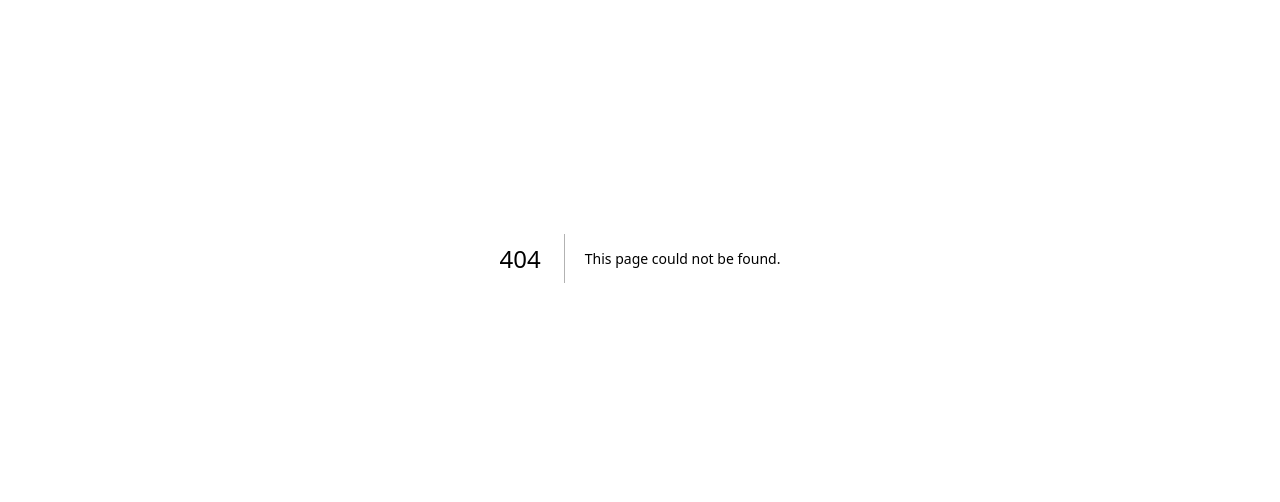
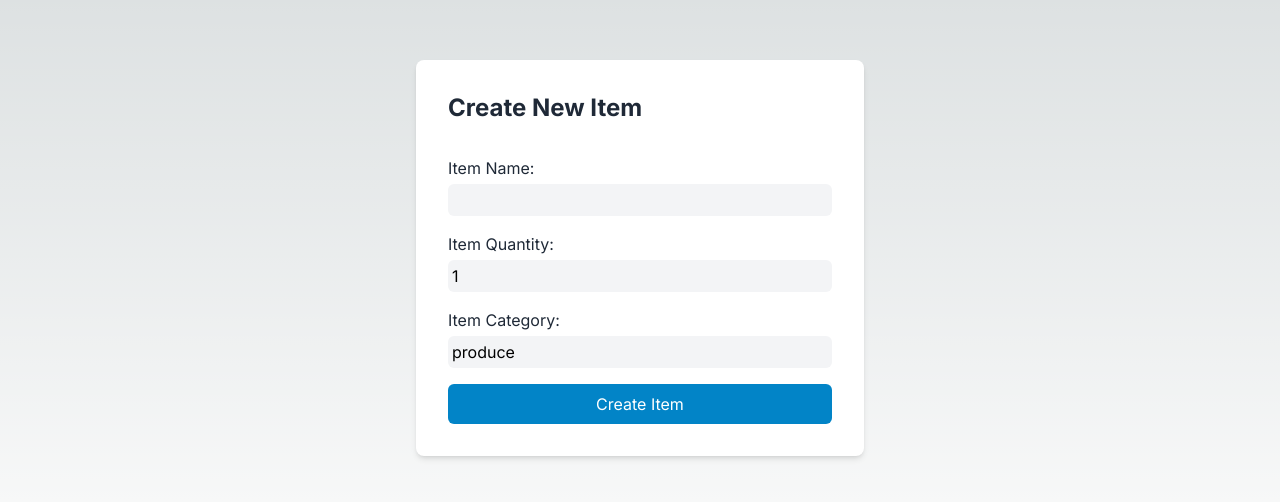
Before and after one commit to ShaEugenio/cprg306-assignments, a Next.js app: page /week4 in a window 1280 px wide. Before the commit this address had no page. Shown: the part 142-644 px from the top of the page. Built offline with nearby package versions, Linux system fonts and the light colour scheme.

Commit message:
week 4
draft

```diff
--- a/app/page.js
+++ b/app/page.js
@@ -39,6 +39,11 @@
                   <Link href="/week3">Week 3</Link>
                 </p>
               </li>
+              <li>
+                <p>
+                  <Link href="/week4">Week 4</Link>
+                </p>
+              </li>
           </ul>
         </div>
     </main>
--- /dev/null
+++ b/app/week4/new-item.js
@@ -0,0 +1,103 @@
+"use client";
+import { useState } from "react";
+
+export default function NewItem(){
+    const [name, setName] = useState("");
+    const [quantity, setQuantity] = useState(1);
+    const [category, setCategory] = useState("produce");
+    const [itemCreated, setItemCreated] = useState(false);
+
+    function handleSubmit(submit)
+    {
+        submit.preventDefault();
+
+        const NewItem = {
+            name,
+            quantity,
+            category
+        };
+
+        console.log(NewItem);
+
+        setItemCreated(true);
+
+        // alert(`Name: ${name}\nQuantity: ${quantity}\nCategory: ${category}`);
+
+        setName("");
+        setQuantity(1);
+        setCategory("produce");
+
+        setItemCreated(false);
+        };
+
+        function handleNameChange(change)
+        {
+            setName(change.target.value);
+        }
+        function handleQuantityChange(change)
+        {
+            setQuantity(change.target.value);
+        }
+        function handleCategoryChange(change)
+        {
+            setCategory(change.target.value);
+        };
+    return(
+        <main>
+            <div className="min-h-screen bg-blue-gray-100 flex items-center justify-center">
+                {itemCreated && (
+                <div className="absolute top-0 mt-8 text-2xl text-yellow-400">
+                    Item Created
+                </div>
+                )}
+                <div className="w-full max-w-md bg-white p-8 rounded-lg shadow-md">
+                <h1 className="text-2xl text-gray-800 font-bold mb-8">
+                    Create New Item
+                </h1>
+                <form onSubmit={handleSubmit}>
+                    <label className="block mb-4">
+                    <span className="text-gray-800">Item Name:</span>
+                    <input
+                        required
+                        onChange={handleNameChange}
+                        value={name}
+                        className="mt-1 p-1 block w-full rounded-md text-black bg-gray-100 focus:bg-white"
+                    />
+                    </label>
+
+                    <label className="block mb-4">
+                    <span className="text-gray-800">Item Quantity:</span>
+                    <input
+                        required
+                        onChange={handleQuantityChange}
+                        value={quantity}
+                        className="mt-1 p-1 block w-full rounded-md text-black bg-gray-100 focus:bg-white"
+                    />
+                    </label>
+
+                    <label className="block mb-4 ">
+                    <span className="text-gray-800">Item Category:</span>
+                    <input
+                        required
+                        onChange={handleCategoryChange}
+                        value={category}
+                        className="mt-1 p-1 block w-full rounded-md text-black bg-gray-100 focus:bg-white"
+                    />
+                    </label>
+
+
+                    <button
+                    type="submit"
+                    className="w-full py-2 px-4 bg-sky-600 hover:bg-sky-500 rounded-md text-white"
+                    >
+                    Create Item
+                    </button>
+                </form>
+                </div>
+            </div>
+
+
+
+        </main>
+    );
+}
--- /dev/null
+++ b/app/week4/page.js
@@ -0,0 +1,9 @@
+import NewItem from "./new-item";
+
+export default function Page(){
+    return (
+        <main>
+            <NewItem />
+        </main>
+    );
+}
```
